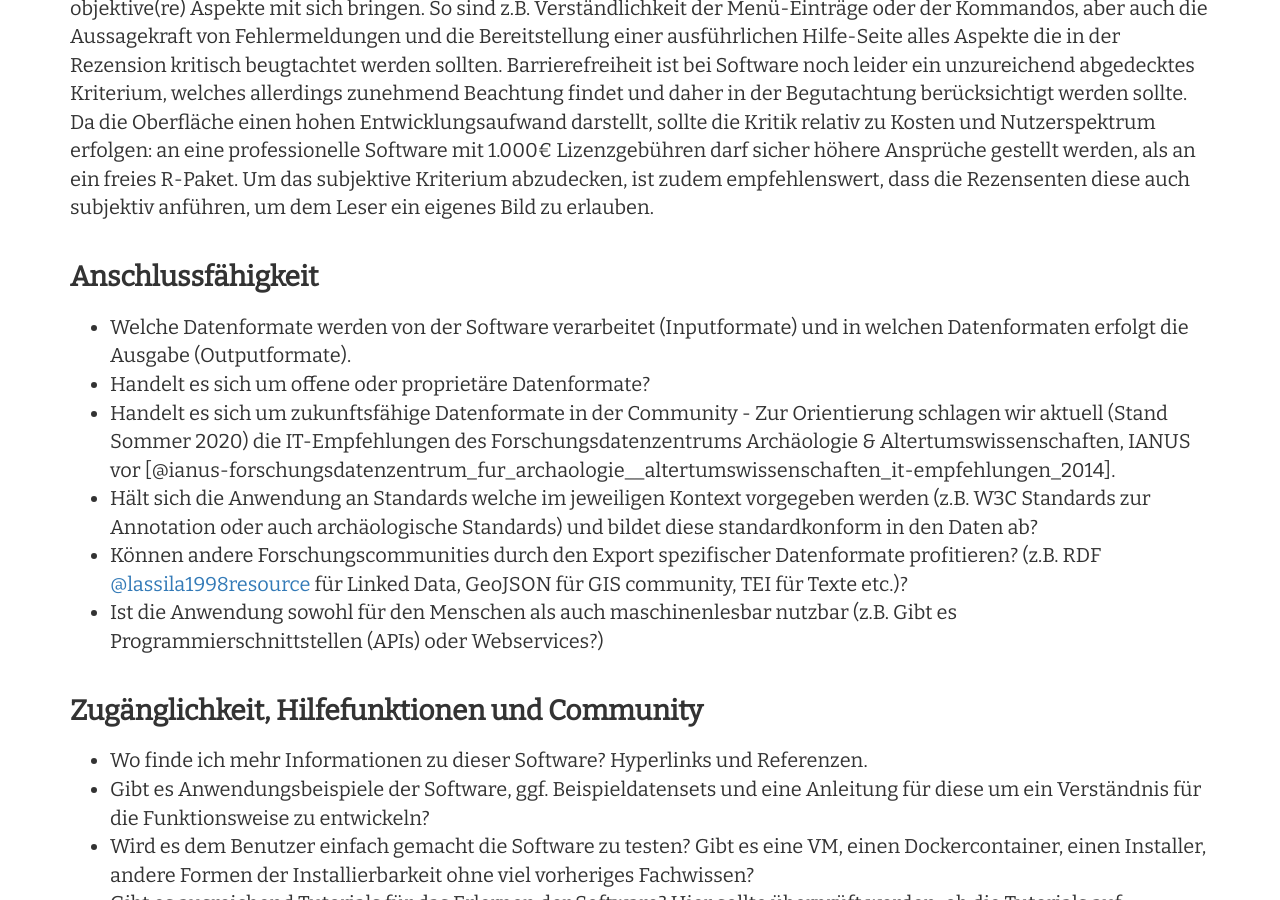
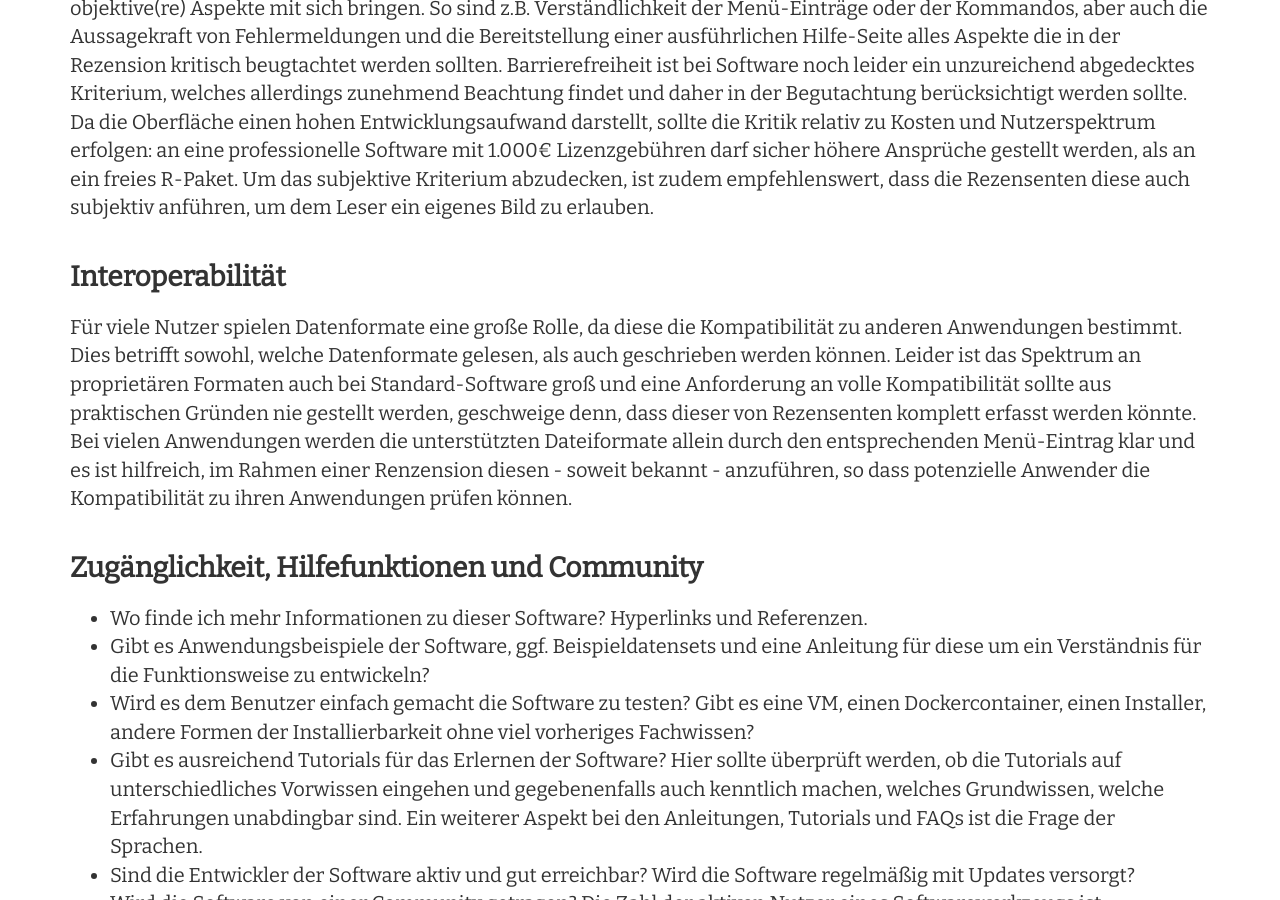
Before and after one commit to Research-Squirrel-Engineers/Impuls_SoftwareRezensionen_DGUF, a Jekyll site: the page built from Draft.md, in a window 1280 px wide and 900 px high, scrolled down 12319 px. Built offline with Jekyll 4.4.1, drawn with Linux system fonts in a browser that asks for light colours; nearby versions of some CDN libraries.

Commit message:
Update Draft.md
Lutz: Kompatibilität erweitert

```diff
--- a/Draft.md
+++ b/Draft.md
@@ -244,13 +244,8 @@ Für die Nutzer ist daher wichtig, von vorneherein zu wissen, auf wie viele Hera
 Nutzbarkeit ist stark bestimmt durch die Software-Oberfläche (UI) - diese mag in manchen Fällen graphisch gestützt sein, in anderen Fällen rein kommando-basiert sein. Die Komplexität der Oberfälche mag dabei für viele Nutzer ein No-Go-Kriterium sein und weite Forschungsfelder beschäftigen sich allein mit der Fragestellung, welche Benutzerführung intuitiv nachvollziehbar ist. Viele Faktoren spielen dabei eine Rolle, angefangen mit Gewöhnung an verschiedene, weit verbreitete Oberflächen-Gestaltungen, wie z.B. Windows gegenüber MAC OS, die jeweils einer anderen Philosophie folgen; aber auch kulturelle Faktoren spielen dabei eine große Rolle, wie alleine schon die Menü- und Text-Orientierung von links nach rechts.
 Die Bewertung der Benutzbarkeit der Oberfläche ist daher ein stark subjektives Kriterium, welches jedoche einige objektive(re) Aspekte mit sich bringen. So sind z.B. Verständlichkeit der Menü-Einträge oder der Kommandos, aber auch die Aussagekraft von Fehlermeldungen und die Bereitstellung einer ausführlichen Hilfe-Seite alles Aspekte die in der Rezension kritisch beugtachtet werden sollten. Barrierefreiheit ist bei Software noch leider ein unzureichend abgedecktes Kriterium, welches allerdings zunehmend Beachtung findet und daher in der Begutachtung berücksichtigt werden sollte. Da die Oberfläche einen hohen Entwicklungsaufwand darstellt, sollte die Kritik relativ zu Kosten und Nutzerspektrum erfolgen: an eine professionelle Software mit 1.000€ Lizenzgebühren darf sicher höhere Ansprüche gestellt werden, als an ein freies R-Paket. Um das subjektive Kriterium abzudecken, ist zudem empfehlenswert, dass die Rezensenten diese auch subjektiv anführen, um dem Leser ein eigenes Bild zu erlauben.
 
-#### Anschlussfähigkeit
-* Welche Datenformate werden von der Software verarbeitet (Inputformate) und in welchen Datenformaten erfolgt die Ausgabe (Outputformate).
-* Handelt es sich um offene oder proprietäre Datenformate?
-* Handelt es sich um zukunftsfähige Datenformate in der Community - Zur Orientierung schlagen wir aktuell (Stand Sommer 2020) die IT-Empfehlungen des Forschungsdatenzentrums Archäologie & Altertumswissenschaften, IANUS vor [@ianus-forschungsdatenzentrum_fur_archaologie__altertumswissenschaften_it-empfehlungen_2014].
-* Hält sich die Anwendung an Standards welche im jeweiligen Kontext vorgegeben werden (z.B. W3C Standards zur Annotation oder auch archäologische Standards) und bildet diese standardkonform in den Daten ab?
-* Können andere Forschungscommunities durch den Export spezifischer Datenformate profitieren? (z.B. RDF [@lassila1998resource](#lassila1998resource) für Linked Data, GeoJSON für GIS community, TEI für Texte etc.)?
-* Ist die Anwendung sowohl für den Menschen als auch maschinenlesbar nutzbar (z.B. Gibt es Programmierschnittstellen (APIs) oder Webservices?)
+#### Interoperabilität
+Für viele Nutzer spielen Datenformate eine große Rolle, da diese die Kompatibilität zu anderen Anwendungen bestimmt. Dies betrifft sowohl, welche Datenformate gelesen, als auch geschrieben werden können. Leider ist das Spektrum an proprietären Formaten auch bei Standard-Software groß und eine Anforderung an volle Kompatibilität sollte aus praktischen Gründen nie gestellt werden, geschweige denn, dass dieser von Rezensenten komplett erfasst werden könnte. Bei vielen Anwendungen werden die unterstützten Dateiformate allein durch den entsprechenden Menü-Eintrag klar und es ist hilfreich, im Rahmen einer Renzension diesen - soweit bekannt - anzuführen, so dass potenzielle Anwender die Kompatibilität zu ihren Anwendungen prüfen können.
 
 #### Zugänglichkeit, Hilfefunktionen und Community
 * Wo finde ich mehr Informationen zu dieser Software? Hyperlinks und Referenzen.
```
